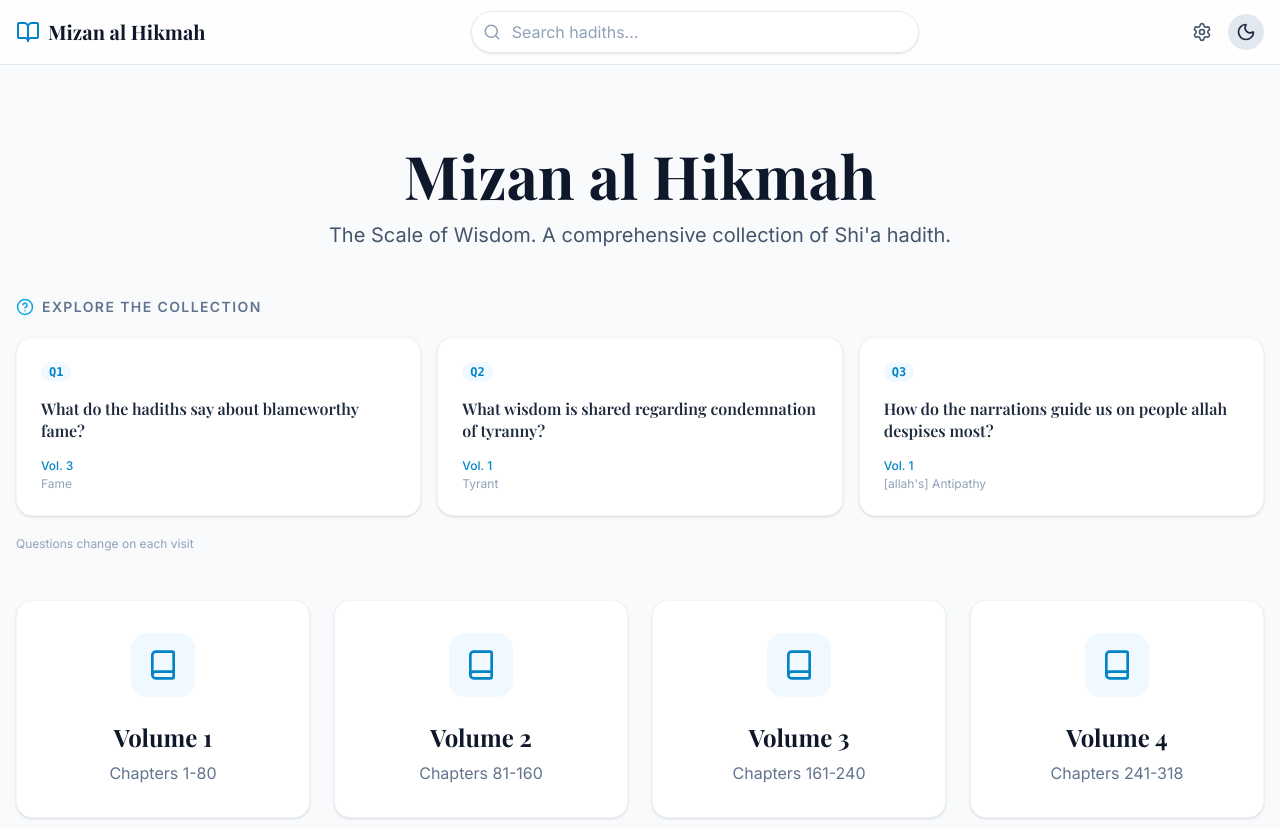
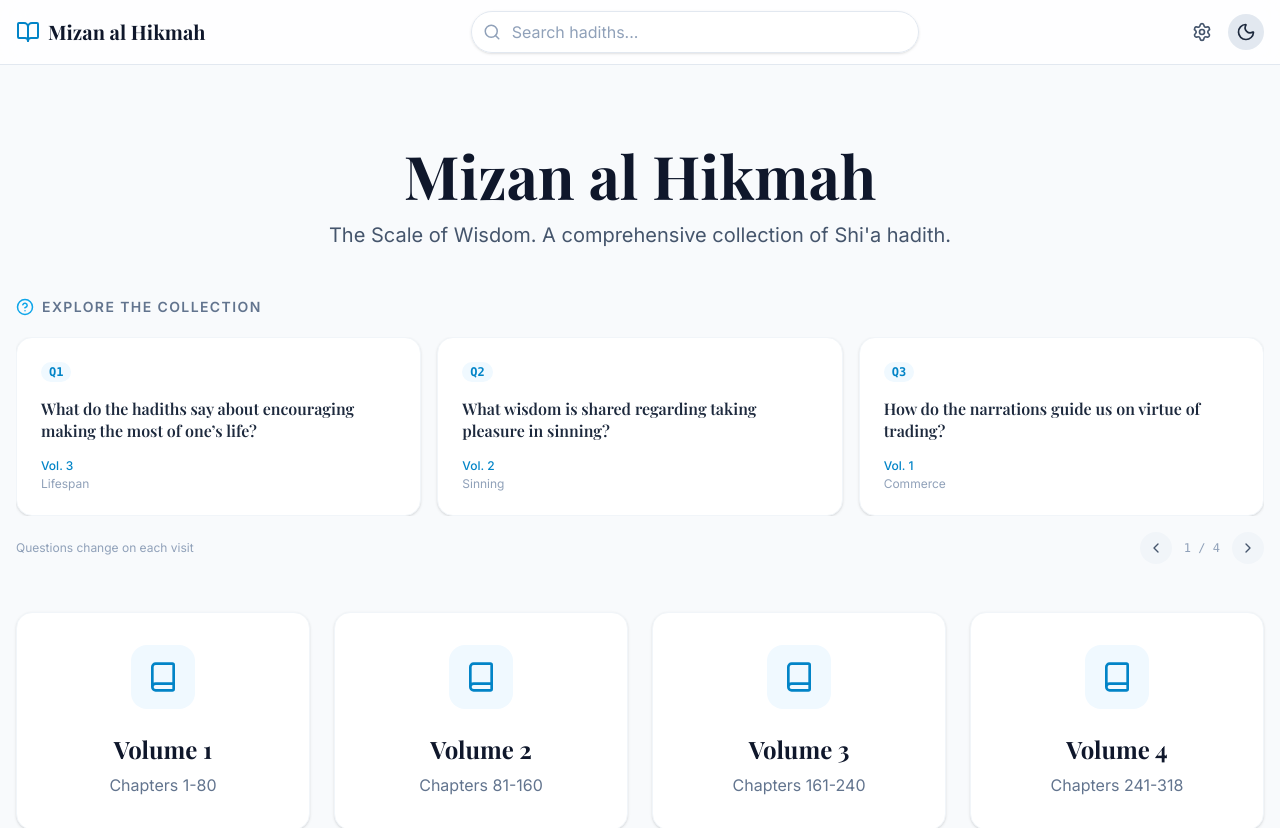
Before and after one commit to lotetreel/mizan-al-hikmah, a React (Vite) app: page / in a window 1280 px wide. Shown: the top 828 px of the page. Built offline with nearby package versions, Linux system fonts and the light colour scheme; a web font is replaced by a local one.

Commit message:
Increase question carousel from 3 to 10 questions
Desktop shows 3 at a time with prev/next paging (4 pages total).
Mobile shows 1 at a time with a "n / 10" counter.

https://claude.ai/code/session_01Khps5H7NVz6A6tkBFzkqad

```diff
--- a/src/components/QuestionCarousel.tsx
+++ b/src/components/QuestionCarousel.tsx
@@ -2,6 +2,9 @@ import { useState, useEffect, useCallback } from 'react';
 import { Link } from 'react-router-dom';
 import { motion, AnimatePresence } from 'framer-motion';
 import { HelpCircle, ChevronLeft, ChevronRight, ArrowRight } from 'lucide-react';
+
+const CARDS_PER_PAGE = 3;
+const TOTAL_QUESTIONS = 10;
 
 interface QuestionEntry {
     v: number;
@@ -43,10 +46,10 @@ function titleToQuestion(raw: string, templateIndex: number): string {
     return TEMPLATES[templateIndex % TEMPLATES.length](topic);
 }
 
-function pickThree(entries: QuestionEntry[]): Question[] {
+function pickN(entries: QuestionEntry[], n: number): Question[] {
     const pool = [...entries];
     const picked: QuestionEntry[] = [];
-    for (let i = 0; i < 3 && pool.length > 0; i++) {
+    for (let i = 0; i < n && pool.length > 0; i++) {
         const j = Math.floor(Math.random() * pool.length);
         picked.push(pool.splice(j, 1)[0]);
     }
@@ -69,23 +72,36 @@ const slideVariants = {
 export function QuestionCarousel() {
     const [questions, setQuestions] = useState<Question[]>([]);
     const [loading, setLoading] = useState(true);
-    const [activeIndex, setActiveIndex] = useState(0);
-    const [direction, setDirection] = useState(0);
+
+    // Desktop: page index (each page shows CARDS_PER_PAGE cards)
+    const [page, setPage] = useState(0);
+    const [pageDir, setPageDir] = useState(0);
+
+    // Mobile: single card index
+    const [mobileIndex, setMobileIndex] = useState(0);
+    const [mobileDir, setMobileDir] = useState(0);
 
     useEffect(() => {
         fetch('/data/questions_index.json')
             .then(r => r.json())
-            .then((entries: QuestionEntry[]) => {
-                setQuestions(pickThree(entries));
-            })
+            .then((entries: QuestionEntry[]) => setQuestions(pickN(entries, TOTAL_QUESTIONS)))
             .catch(() => setQuestions([]))
             .finally(() => setLoading(false));
     }, []);
 
-    const go = useCallback((delta: number) => {
-        setDirection(delta);
-        setActiveIndex(i => (i + delta + questions.length) % questions.length);
+    const totalPages = Math.ceil(questions.length / CARDS_PER_PAGE);
+
+    const goPage = useCallback((delta: number) => {
+        setPageDir(delta);
+        setPage(p => (p + delta + totalPages) % totalPages);
+    }, [totalPages]);
+
+    const goMobile = useCallback((delta: number) => {
+        setMobileDir(delta);
+        setMobileIndex(i => (i + delta + questions.length) % questions.length);
     }, [questions.length]);
+
+    const pageQuestions = questions.slice(page * CARDS_PER_PAGE, page * CARDS_PER_PAGE + CARDS_PER_PAGE);
 
     if (loading) {
         return (
@@ -117,70 +133,102 @@ export function QuestionCarousel() {
                 </h2>
             </div>
 
-            {/* Desktop: 3-column grid */}
-            <div className="hidden sm:grid grid-cols-3 gap-4">
-                {questions.map((q, i) => (
-                    <QuestionCard key={i} question={q} index={i} />
-                ))}
+            {/* Desktop: 3-card paged carousel */}
+            <div className="hidden sm:block">
+                <div className="relative overflow-hidden">
+                    <AnimatePresence custom={pageDir} mode="wait">
+                        <motion.div
+                            key={page}
+                            custom={pageDir}
+                            variants={slideVariants}
+                            initial="enter"
+                            animate="center"
+                            exit="exit"
+                            transition={{ duration: 0.22, ease: 'easeInOut' }}
+                            className="grid grid-cols-3 gap-4"
+                        >
+                            {pageQuestions.map((q, i) => (
+                                <QuestionCard
+                                    key={page * CARDS_PER_PAGE + i}
+                                    question={q}
+                                    index={page * CARDS_PER_PAGE + i}
+                                />
+                            ))}
+                        </motion.div>
+                    </AnimatePresence>
+                </div>
+
+                {/* Desktop pagination controls */}
+                <div className="flex items-center justify-between mt-4">
+                    <span className="text-xs text-slate-400 dark:text-slate-600">
+                        Questions change on each visit
+                    </span>
+                    <div className="flex items-center gap-3">
+                        <button
+                            onClick={() => goPage(-1)}
+                            className="p-2 rounded-full bg-slate-100 dark:bg-slate-800 hover:bg-primary-50 dark:hover:bg-primary-900/20 text-slate-600 dark:text-slate-400 hover:text-primary-600 dark:hover:text-primary-400 transition-colors"
+                            aria-label="Previous questions"
+                        >
+                            <ChevronLeft size={16} />
+                        </button>
+                        <span className="text-xs font-mono text-slate-400 dark:text-slate-500 tabular-nums">
+                            {page + 1} / {totalPages}
+                        </span>
+                        <button
+                            onClick={() => goPage(1)}
+                            className="p-2 rounded-full bg-slate-100 dark:bg-slate-800 hover:bg-primary-50 dark:hover:bg-primary-900/20 text-slate-600 dark:text-slate-400 hover:text-primary-600 dark:hover:text-primary-400 transition-colors"
+                            aria-label="Next questions"
+                        >
+                            <ChevronRight size={16} />
+                        </button>
+                    </div>
+                </div>
             </div>
 
             {/* Mobile: single-card carousel */}
             <div className="sm:hidden">
                 <div className="relative overflow-hidden rounded-2xl">
-                    <AnimatePresence custom={direction} mode="wait">
+                    <AnimatePresence custom={mobileDir} mode="wait">
                         <motion.div
-                            key={activeIndex}
-                            custom={direction}
+                            key={mobileIndex}
+                            custom={mobileDir}
                             variants={slideVariants}
                             initial="enter"
                             animate="center"
                             exit="exit"
                             transition={{ duration: 0.22, ease: 'easeInOut' }}
                         >
-                            <QuestionCard question={questions[activeIndex]} index={activeIndex} />
+                            <QuestionCard question={questions[mobileIndex]} index={mobileIndex} />
                         </motion.div>
                     </AnimatePresence>
                 </div>
 
-                {/* Controls */}
                 <div className="flex items-center justify-center gap-4 mt-4">
                     <button
-                        onClick={() => go(-1)}
+                        onClick={() => goMobile(-1)}
                         className="p-2 rounded-full bg-slate-100 dark:bg-slate-800 hover:bg-primary-50 dark:hover:bg-primary-900/20 text-slate-600 dark:text-slate-400 hover:text-primary-600 dark:hover:text-primary-400 transition-colors"
                         aria-label="Previous question"
                     >
                         <ChevronLeft size={18} />
                     </button>
 
-                    {/* Dots */}
-                    <div className="flex gap-2">
-                        {questions.map((_, i) => (
-                            <button
-                                key={i}
-                                onClick={() => { setDirection(i > activeIndex ? 1 : -1); setActiveIndex(i); }}
-                                className={`w-2 h-2 rounded-full transition-all duration-200 ${
-                                    i === activeIndex
-                                        ? 'bg-primary-500 w-5'
-                                        : 'bg-slate-300 dark:bg-slate-600'
-                                }`}
-                                aria-label={`Go to question ${i + 1}`}
-                            />
-                        ))}
-                    </div>
+                    <span className="text-sm font-mono text-slate-400 dark:text-slate-500 tabular-nums w-12 text-center">
+                        {mobileIndex + 1} / {questions.length}
+                    </span>
 
                     <button
-                        onClick={() => go(1)}
+                        onClick={() => goMobile(1)}
                         className="p-2 rounded-full bg-slate-100 dark:bg-slate-800 hover:bg-primary-50 dark:hover:bg-primary-900/20 text-slate-600 dark:text-slate-400 hover:text-primary-600 dark:hover:text-primary-400 transition-colors"
                         aria-label="Next question"
                     >
                         <ChevronRight size={18} />
                     </button>
                 </div>
+
+                <p className="text-xs text-slate-400 dark:text-slate-600 text-center mt-2">
+                    Questions change on each visit
+</p>
             </div>
-
-            <p className="text-xs text-slate-400 dark:text-slate-600 text-center sm:text-left">
-                Questions change on each visit
-            </p>
         </motion.div>
     );
 }
@@ -195,17 +243,14 @@ function QuestionCard({ question, index }: { question: Question; index: number }
                 transition={{ duration: 0.18 }}
                 className="group h-full bg-white dark:bg-slate-900 border border-slate-100 dark:border-slate-800 rounded-2xl p-6 shadow-sm hover:shadow-lg hover:border-primary-200 dark:hover:border-primary-800 transition-all cursor-pointer flex flex-col gap-4"
             >
-                {/* Question number badge */}
                 <span className="self-start text-xs font-mono font-semibold px-2 py-0.5 rounded-full bg-primary-50 dark:bg-primary-900/20 text-primary-600 dark:text-primary-400">
                     Q{index + 1}
                 </span>
 
-                {/* Question text */}
                 <p className="font-serif text-base font-semibold text-slate-800 dark:text-slate-200 leading-snug flex-1">
                     {question.text}
                 </p>
 
-                {/* Footer: source + arrow */}
                 <div className="flex items-end justify-between gap-2">
                     <div className="space-y-0.5">
                         <span className="block text-xs font-medium text-primary-600 dark:text-primary-400">
```
